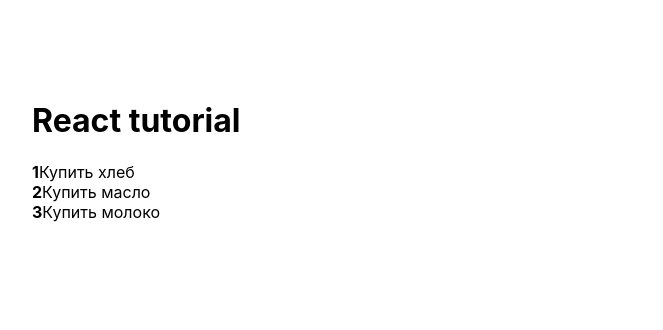
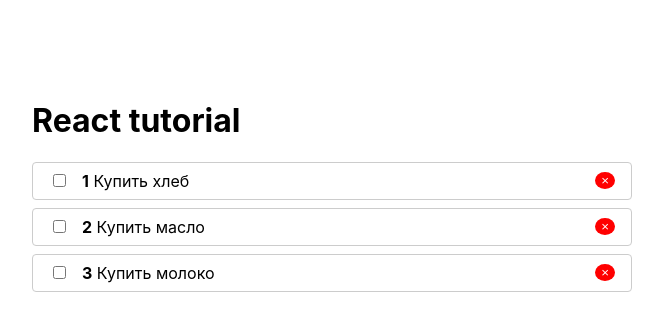
Before and after one commit to vladimirivinski/react_course, a React (Create React App) app: page / in a window 1280 px wide. Shown: the top 330 px of the page, without its empty margins (308-971 px from the left). Built offline with nearby package versions, Linux system fonts and the light colour scheme.

Commit message:
add styles

```diff
--- a/package.json
+++ b/package.json
@@ -6,6 +6,7 @@
     "@testing-library/jest-dom": "^5.12.0",
     "@testing-library/react": "^11.2.6",
     "@testing-library/user-event": "^12.8.3",
+    "prop-types": "^15.7.2",
     "react": "^17.0.2",
     "react-dom": "^17.0.2",
     "react-scripts": "4.0.3",
--- a/src/Todo/TodoItem.js
+++ b/src/Todo/TodoItem.js
@@ -1,10 +1,39 @@
 import React from 'react';
+import PropTypes from 'prop-types';
 
-export default function TodoItem({ todo, index }) {
+const styles = {
+  li: {
+    display: 'flex',
+    justifyContent: 'space-between',
+    alignItems: 'center',
+    padding: '.5rem 1rem',
+    border: '1px solid #ccc',
+    borderRadius: '4px',
+    marginBottom: '.5rem',
+  },
+  input: {
+    marginRight: '1rem',
+  },
+};
+
+function TodoItem({ todo, index }) {
   return (
-    <li>
-      <strong>{index + 1}</strong>
-      {todo.title}
+    <li style={styles.li}>
+      <span>
+        <input type='checkbox' style={styles.input} />
+        <strong>{index + 1}</strong>
+        &nbsp;
+        {todo.title}
+      </span>
+
+      <button className='rm'>&times;</button>
     </li>
   );
 }
+
+TodoItem.propTypes = {
+  todo: PropTypes.object.isRequired,
+  index: PropTypes.number,
+};
+
+export default TodoItem;
--- a/src/index.css
+++ b/src/index.css
@@ -14,3 +14,10 @@
   margin: 0 auto;
   width: 600px;
 }
+
+.rm {
+  background: red;
+  border-radius: 50%;
+  color: white;
+  border: none;
+}
```
Also changed, not shown: src/Todo/TodoList.js (+8 -1 lines), 1 other file (tests, documents, lock files or other folders).
